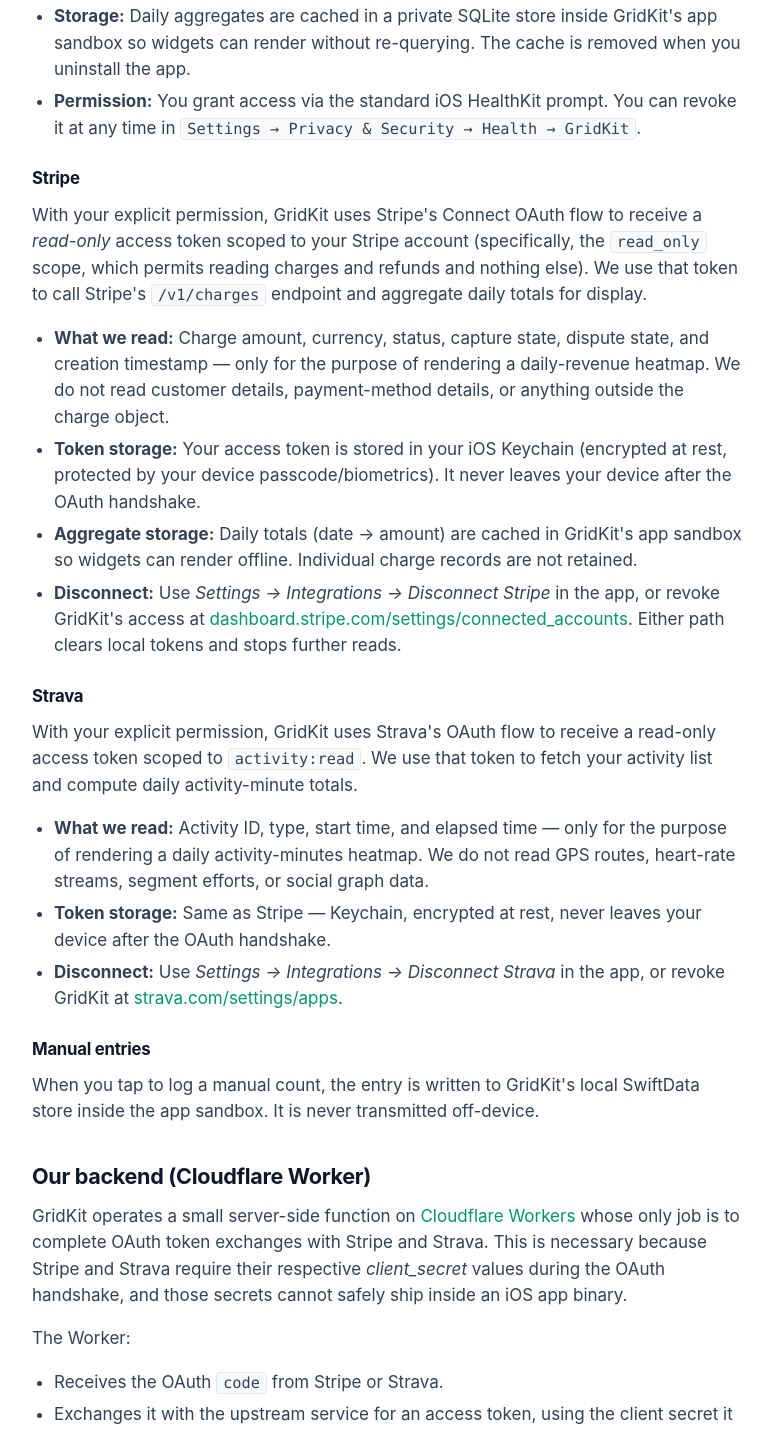
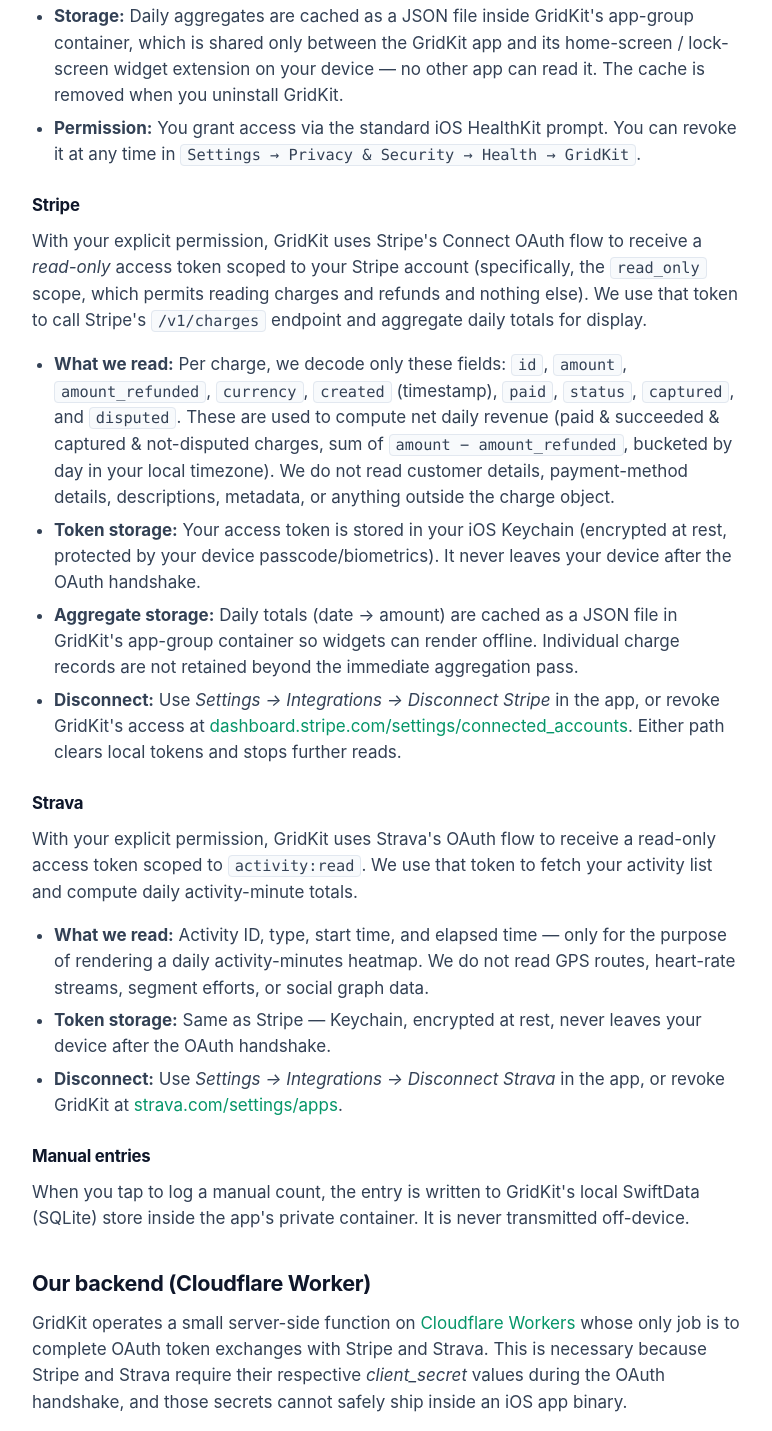
Before and after one commit to user-416/gridkit, a plain HTML site: page privacy.html in a window 1280 px wide. Shown: the part 872-2303 px from the top of the page, without its empty margins (252-1024 px from the left). Drawn offline with Linux system fonts and the light colour scheme.

Commit message:
Privacy: list exact Charge fields decoded; clarify cache shape (JSON in app group)
- Stripe section now enumerates the 9 charge fields actually decoded (id, amount, amount_refunded, currency, created, paid, status, captured, disputed) plus the filter rule used
- HealthKit + Stripe + Manual sections clarify the cache is a JSON file in the app-group container (shared with the widget extension only) or SwiftData/SQLite for manual entries — was loosely written as 'app sandbox' before

```diff
--- a/privacy.html
+++ b/privacy.html
@@ -71,7 +71,7 @@
     </p>
     <ul>
       <li><strong>Data leaves your device:</strong> Never. We do not transmit HealthKit data anywhere.</li>
-      <li><strong>Storage:</strong> Daily aggregates are cached in a private SQLite store inside GridKit's app sandbox so widgets can render without re-querying. The cache is removed when you uninstall the app.</li>
+      <li><strong>Storage:</strong> Daily aggregates are cached as a JSON file inside GridKit's app-group container, which is shared only between the GridKit app and its home-screen / lock-screen widget extension on your device — no other app can read it. The cache is removed when you uninstall GridKit.</li>
       <li><strong>Permission:</strong> You grant access via the standard iOS HealthKit prompt. You can revoke it at any time in <code>Settings → Privacy &amp; Security → Health → GridKit</code>.</li>
     </ul>
 
@@ -84,16 +84,22 @@
       <code>/v1/charges</code> endpoint and aggregate daily totals for display.
     </p>
     <ul>
-      <li><strong>What we read:</strong> Charge amount, currency, status, capture state,
-        dispute state, and creation timestamp — only for the purpose of rendering
-        a daily-revenue heatmap. We do not read customer details, payment-method
-        details, or anything outside the charge object.</li>
+      <li><strong>What we read:</strong> Per charge, we decode only these fields:
+        <code>id</code>, <code>amount</code>, <code>amount_refunded</code>,
+        <code>currency</code>, <code>created</code> (timestamp), <code>paid</code>,
+        <code>status</code>, <code>captured</code>, and <code>disputed</code>.
+        These are used to compute net daily revenue (paid &amp; succeeded &amp;
+        captured &amp; not-disputed charges, sum of <code>amount &minus; amount_refunded</code>,
+        bucketed by day in your local timezone). We do not read customer details,
+        payment-method details, descriptions, metadata, or anything outside the
+        charge object.</li>
       <li><strong>Token storage:</strong> Your access token is stored in your iOS
         Keychain (encrypted at rest, protected by your device passcode/biometrics).
         It never leaves your device after the OAuth handshake.</li>
       <li><strong>Aggregate storage:</strong> Daily totals (date → amount) are
-        cached in GridKit's app sandbox so widgets can render offline. Individual
-        charge records are not retained.</li>
+        cached as a JSON file in GridKit's app-group container so widgets can
+        render offline. Individual charge records are not retained beyond
+        the immediate aggregation pass.</li>
       <li><strong>Disconnect:</strong> Use <em>Settings → Integrations → Disconnect
         Stripe</em> in the app, or revoke GridKit's access at
         <a href="https://dashboard.stripe.com/settings/connected_accounts" rel="noopener">dashboard.stripe.com/settings/connected_accounts</a>.
@@ -120,8 +126,9 @@
 
     <h3>Manual entries</h3>
     <p>
-      When you tap to log a manual count, the entry is written to GridKit's local
-      SwiftData store inside the app sandbox. It is never transmitted off-device.
+      When you tap to log a manual count, the entry is written to GridKit's
+      local SwiftData (SQLite) store inside the app's private container. It is
+      never transmitted off-device.
     </p>
 
     <h2>Our backend (Cloudflare Worker)</h2>
```
